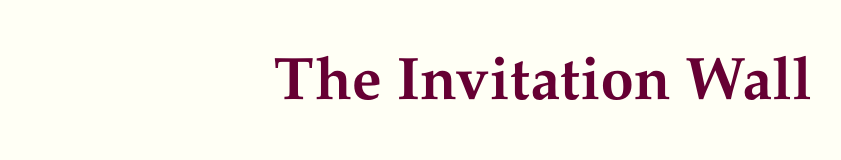
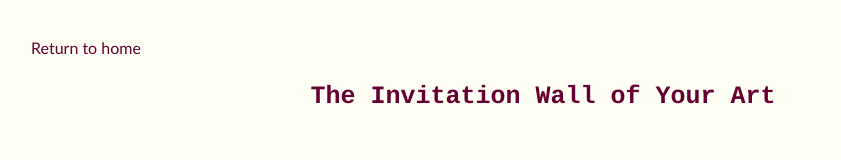
Before and after one commit to AssafBarNatan/Wedding, a plain HTML site: page invitation_wall.html in a window 1280 px wide. Shown: the whole page, without its empty margins (97-938 px from the left). Drawn offline with Linux system fonts and the light colour scheme.

Commit message:
adds back button to invitation wall:

```diff
--- a/invitation_wall.html
+++ b/invitation_wall.html
@@ -2,15 +2,17 @@
 <html>
   <link rel="shortcut icon" type="image/jpg" href="./Media/graphics/flower.jpg">
   <head>
-    <title>Assaf and Sarah's Wedding Website</title>
+    <title>Assaf and Sarah's RSVP form</title>
     <meta name="viewport" content="width=device-width, height=device-height, initial-scale=1.0">
     <link rel="stylesheet" href="index.css">
   </head>
 
   <body align="center">
-
-    <h2>
-      The Invitation Wall
-    </h2>
+    <p align="left">
+    <a href="index.html"> Return to home</a>
+    </p>
+    <h3>
+      The Invitation Wall of Your Art
+    </h3>
   </body>
 </html>
```
